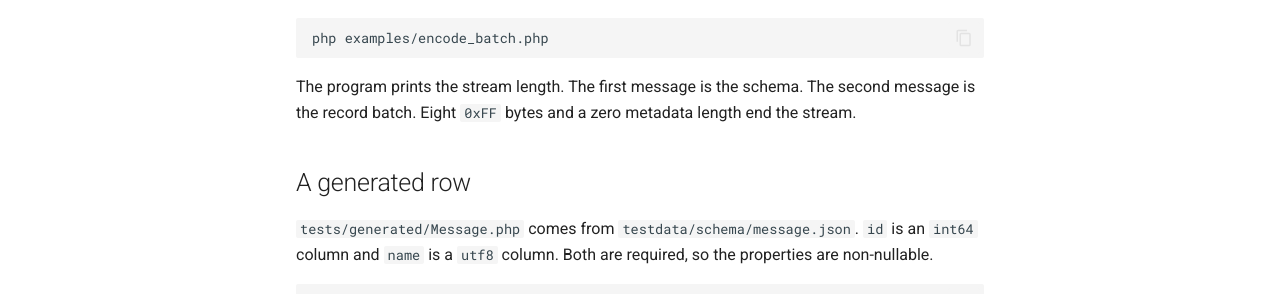
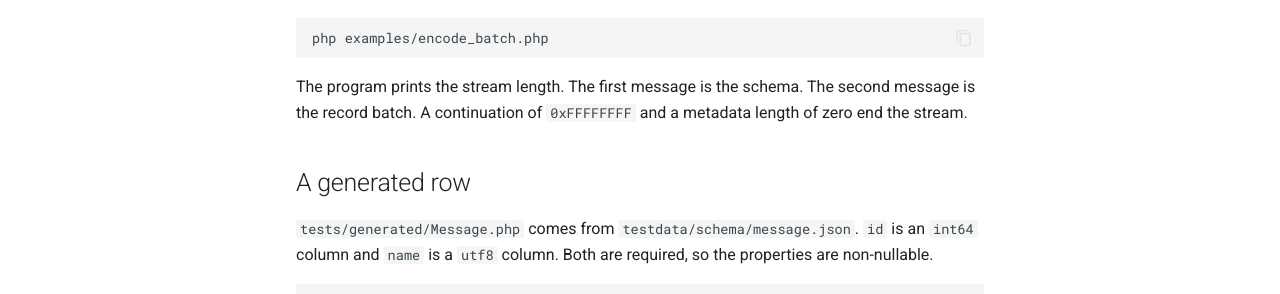
Before and after one commit to leo-gan/gld-arrow-php, an MkDocs documentation site: the page built from docs/examples.md, in a window 1280 px wide and 1240 px high. Shown: the part 302-596 px from the top of the window. Built offline with MkDocs 1.6.1 and Material for MkDocs 9.7.7, drawn with Linux system fonts in a browser that asks for light colours; comment, search, counter and statistics services are not loaded.

Commit message:
Describe the IPC end-of-stream mark accurately.

````diff
--- a/docs/examples.md
+++ b/docs/examples.md
@@ -8,7 +8,7 @@
 php examples/encode_batch.php
 ```
 
-The program prints the stream length. The first message is the schema. The second message is the record batch. Eight `0xFF` bytes and a zero metadata length end the stream.
+The program prints the stream length. The first message is the schema. The second message is the record batch. A continuation of `0xFFFFFFFF` and a metadata length of zero end the stream.
 
 ## A generated row
 
````
